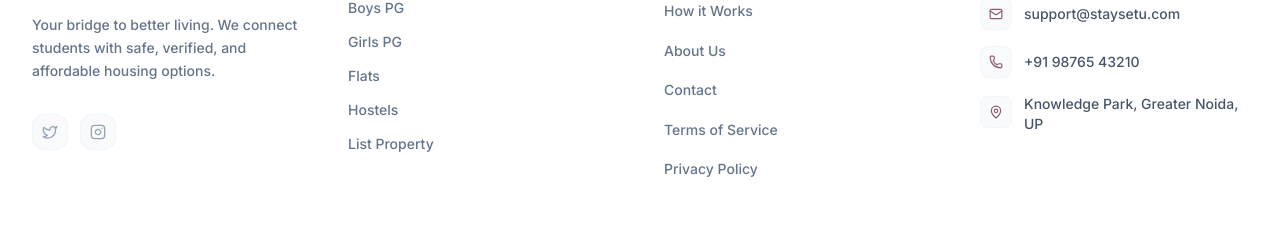
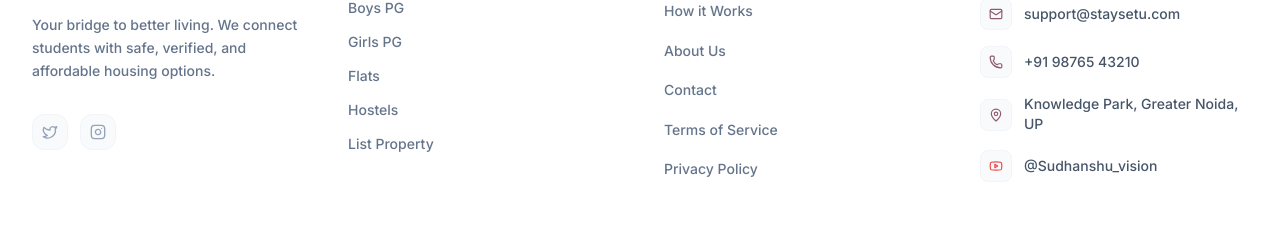
Before and after one commit to utkarshofficial999/staysetu, a React (Vite) app: page / in a window 1280 px wide. Shown: the part 4197-4429 px from the top of the page. Built offline with nearby package versions, Linux system fonts and the light colour scheme; no server answers; the database is empty.

Commit message:
feat: add youtube link @Sudhanshu_vision to footer

```diff
--- a/src/components/layout/Footer.jsx
+++ b/src/components/layout/Footer.jsx
@@ -1,6 +1,6 @@
 import React from 'react';
 import { Link } from 'react-router-dom';
-import { Mail, Phone, MapPin, ArrowUpRight, Instagram, Twitter } from 'lucide-react';
+import { Mail, Phone, MapPin, ArrowUpRight, Instagram, Twitter, Youtube } from 'lucide-react';
 
 const Footer = () => {
     return (
@@ -82,11 +82,19 @@
                                 </div>
                                 <span className="text-slate-600">+91 98765 43210</span>
                             </li>
-                            <li className="flex items-start space-x-3 text-sm">
+                            <li className="flex items-center space-x-3 text-sm">
                                 <div className="w-8 h-8 bg-slate-50 rounded-lg flex items-center justify-center shrink-0 mt-0.5 border border-slate-100">
                                     <MapPin size={14} className="text-plum-600" />
                                 </div>
                                 <span className="text-slate-600">Knowledge Park, Greater Noida, UP</span>
+                            </li>
+                            <li className="flex items-center space-x-3 text-sm">
+                                <div className="w-8 h-8 bg-slate-50 rounded-lg flex items-center justify-center shrink-0 border border-slate-100">
+                                    <Youtube size={14} className="text-red-500" />
+                                </div>
+                                <a href="https://youtube.com/@Sudhanshu_vision" target="_blank" rel="noopener noreferrer" className="text-slate-600 hover:text-red-500 font-medium transition-colors">
+                                    @Sudhanshu_vision
+                                </a>
                             </li>
                         </ul>
                     </div>
```
